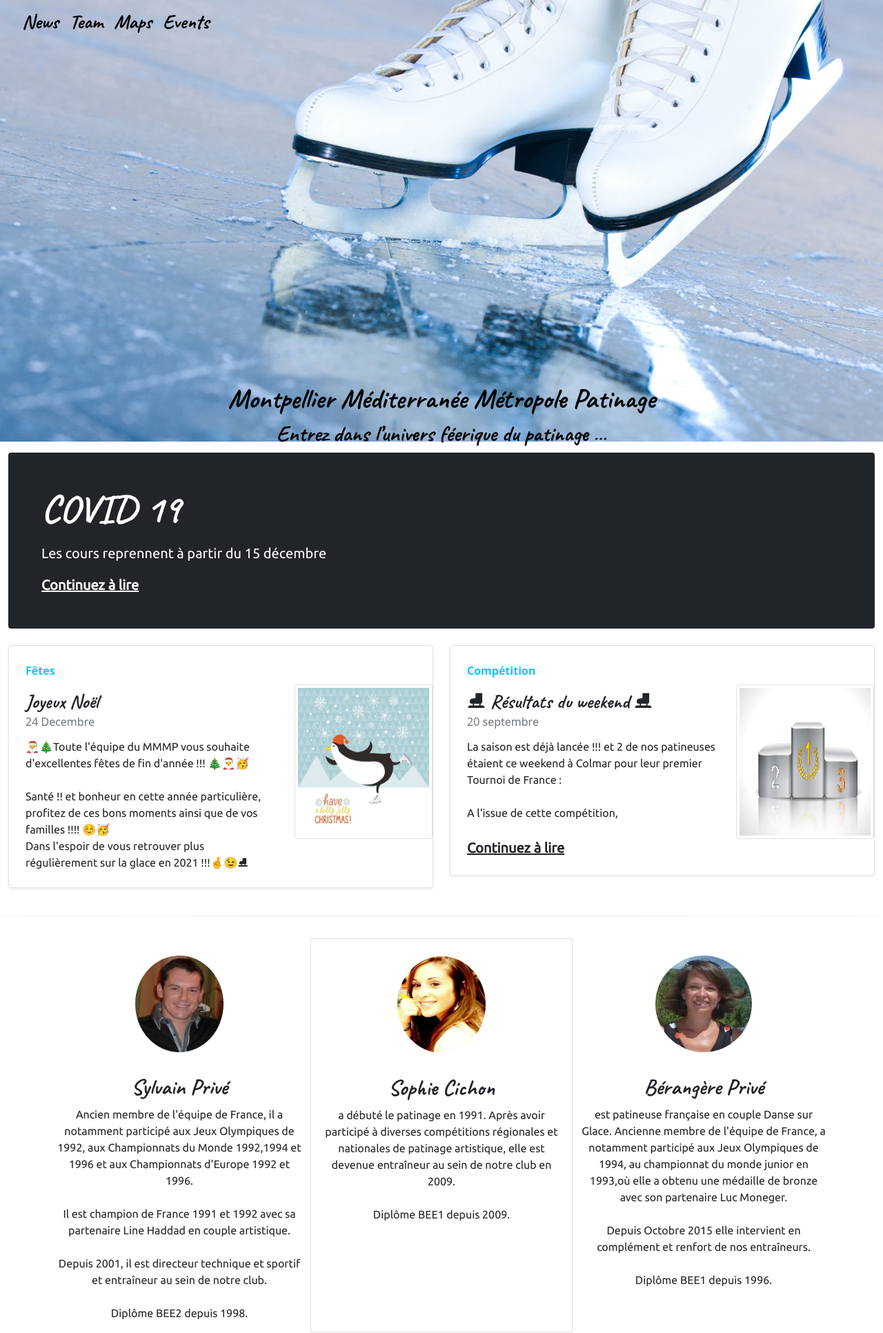
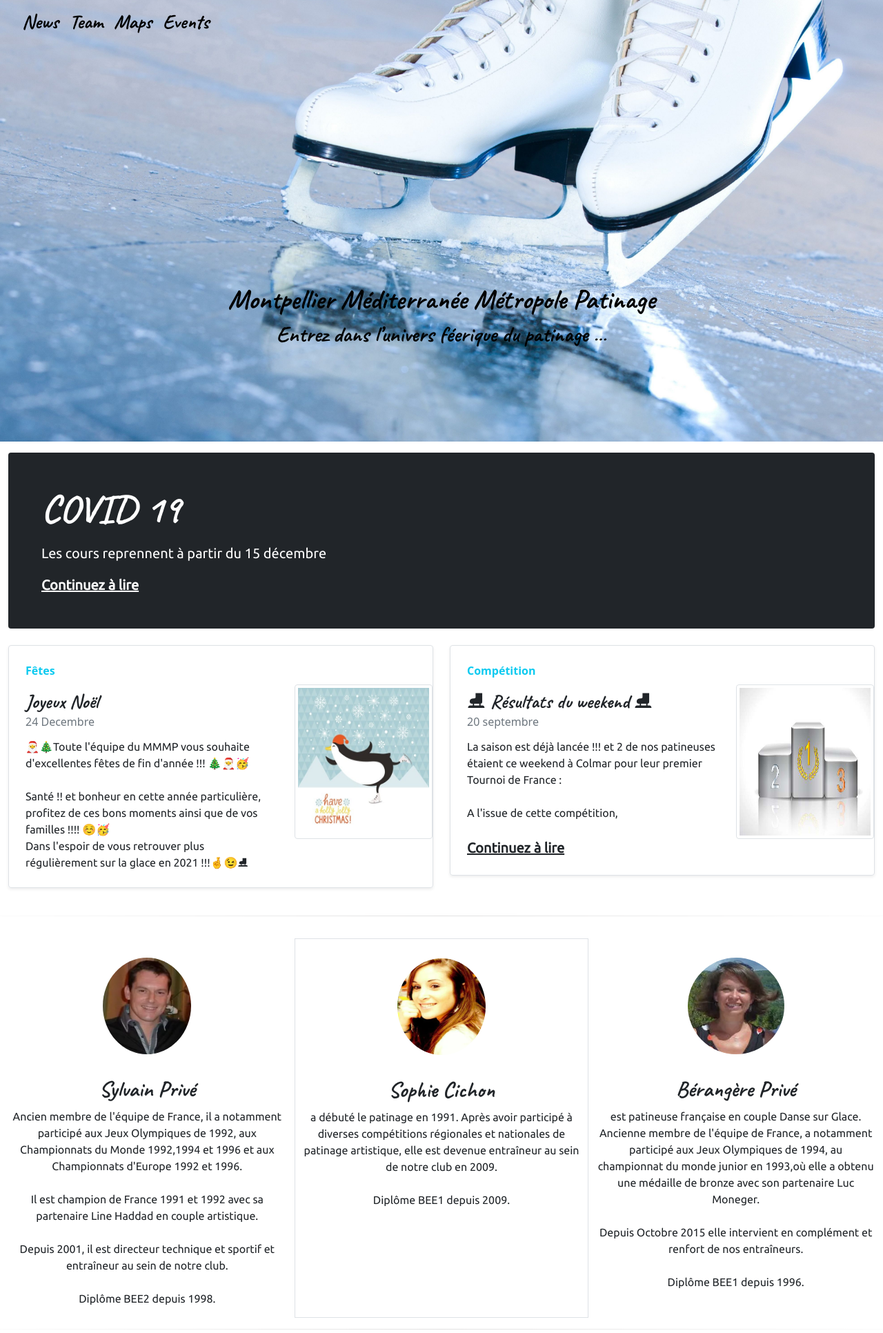
Before and after one commit to Biglapin/patinage, a plain HTML site: page index.html in a window 1280 px wide. Shown: the top 1932 px of the page at 69% size. Drawn offline with nearby package versions, Linux system fonts and the light colour scheme.

Commit message:
bug fix title size

```diff
--- a/index.html
+++ b/index.html
@@ -126,7 +126,7 @@
 <!-- TEAM -->
 <hr>
 <section id="team">
-  <div class="container marketing text-center">
+  <div class="container-fluid marketing text-center">
     <div class="row">
       <div class="col-lg-4 mt-3">
         <img src="img/sylvain.webp" class="rounded-circle" alt="sylvain-prive-picture" width="128" height="140">
--- a/style.css
+++ b/style.css
@@ -44,7 +44,7 @@ header {
 }
 /* NEWS */
 .text-title {
-  padding-top: 47vh;
+  padding-top: 29vh;
 }
 .card-index {
   color: black;
```
